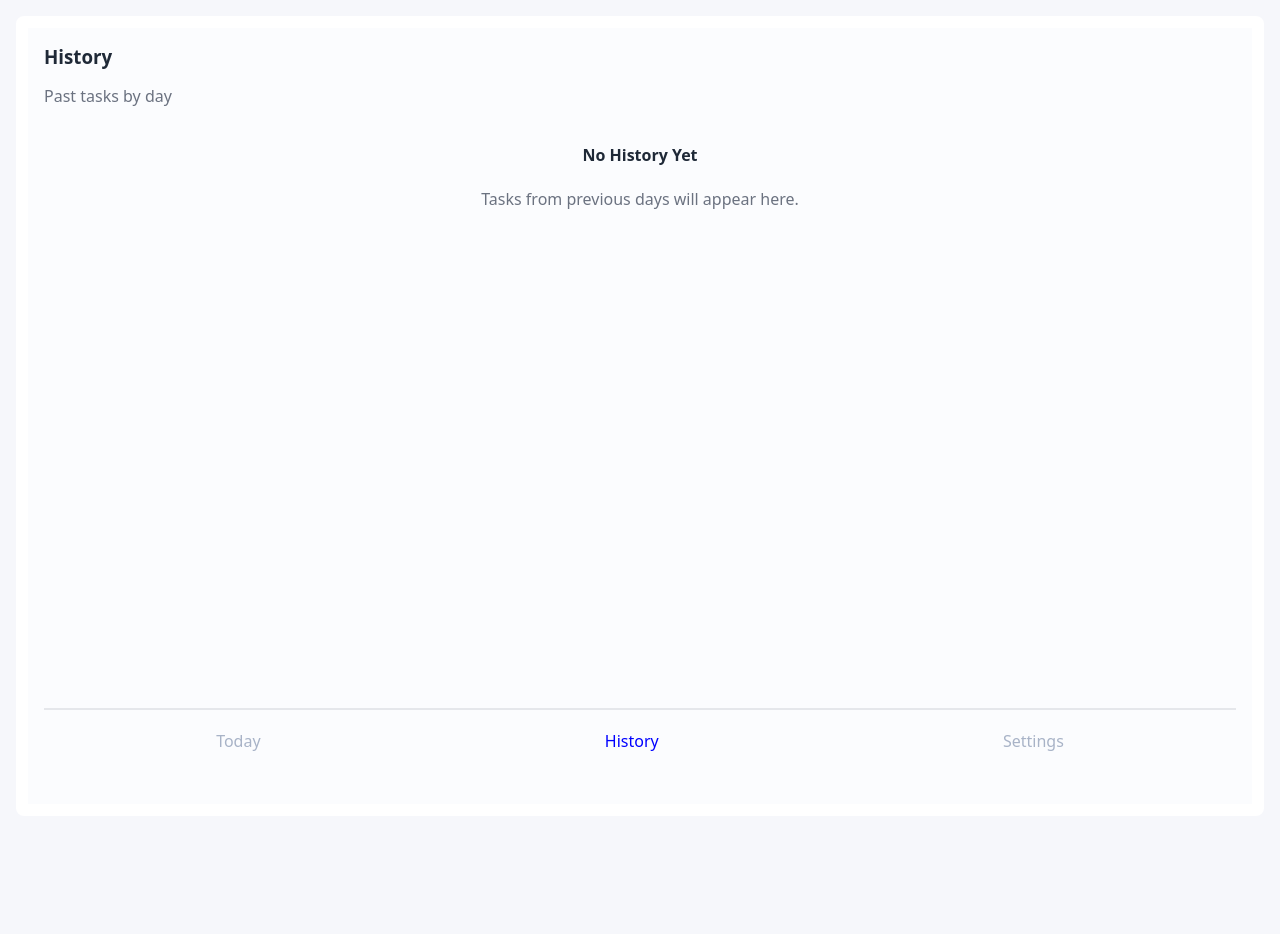
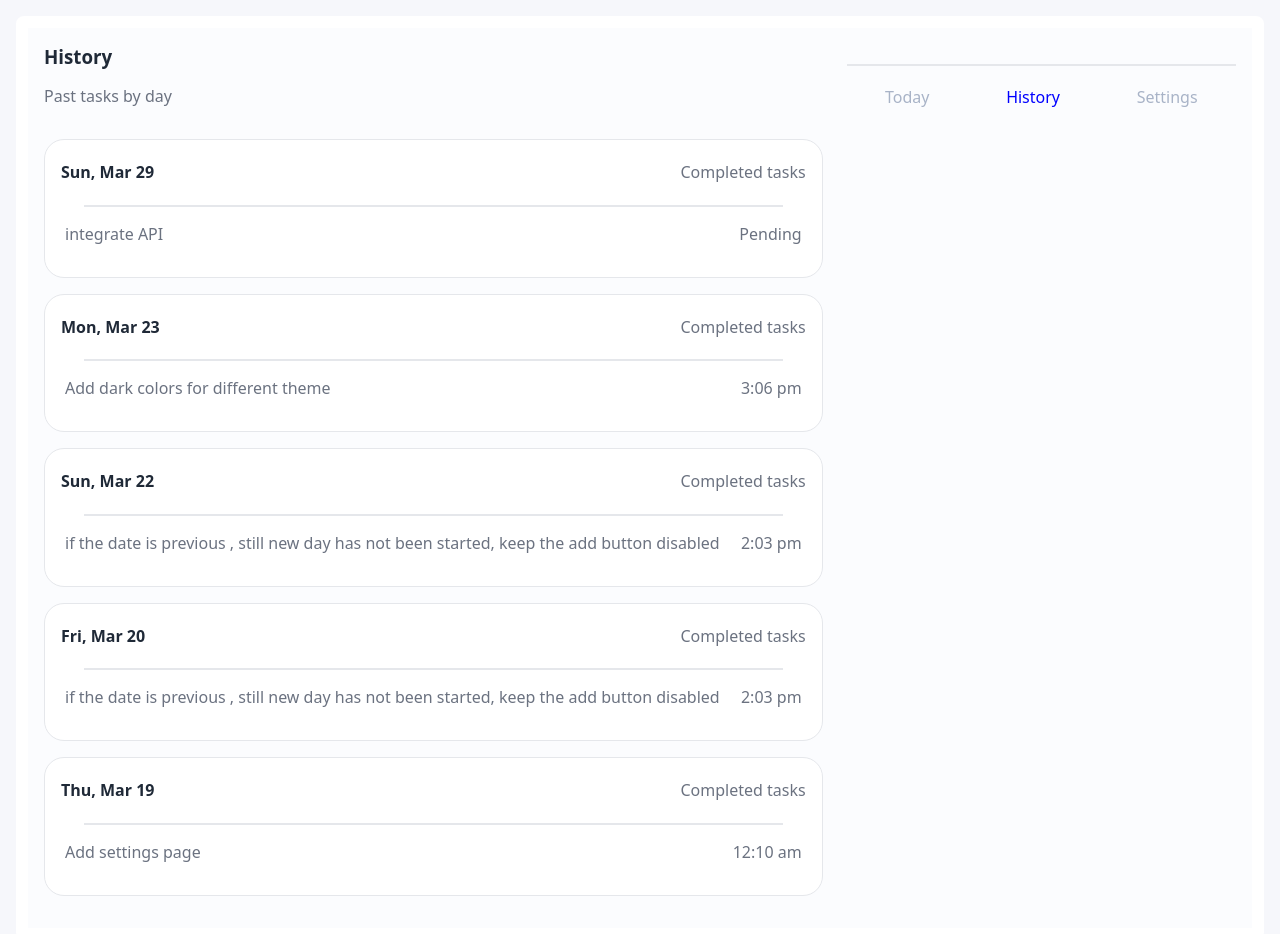
Before and after one commit to GirjaSharma/Todo-List, a React (Vite) app: page /history in a window 1280 px wide. Shown: the top 934 px of the page. Before the commit the page ends 832 px from the top, so only its background shows below. Built offline with nearby package versions, Linux system fonts and the light colour scheme; data requests are answered from the project's data file.

Commit message:
API integration

```diff
--- /dev/null
+++ b/db.json
@@ -0,0 +1,39 @@
+{
+  "tasks": [
+    {
+      "text": "Add settings page",
+      "id": "4ec63872-7fe9-4aae-8628-be2c73e1dfd0",
+      "completed": true,
+      "createdAt": "3/19/2026, 12:10:59 AM",
+      "date": "2026-03-20"
+    },
+    {
+      "text": "if the date is previous , still new day has not been started, keep the add button disabled",
+      "id": "97a6baaa-0a19-49d2-8047-7205f3de75c7",
+      "completed": true,
+      "createdAt": "3/20/2026, 2:03:40 PM",
+      "date": "2026-03-23"
+    },
+    {
+      "text": "Add dark colors for different theme",
+      "id": "3b1677aa-bff8-4535-a2e5-dcebba9ec0fa",
+      "completed": true,
+      "createdAt": "3/23/2026, 3:06:56 PM",
+      "date": "2026-03-24"
+    },
+    {
+      "text": "if the date is previous , still new day has not been started, keep the add button disabled",
+      "id": "773ba4c5-19f3-400b-ae2f-bfca4aa3012e",
+      "completed": true,
+      "createdAt": "3/21/2026, 2:03:40 PM",
+      "date": "2026-03-21"
+    },
+    {
+      "id": "945828ca-eb7c-469a-82be-1b447dc52dd8",
+      "text": "integrate API",
+      "completed": false,
+      "createdAt": "3/30/2026, 2:20:13 PM",
+      "date": "2026-03-30"
+    }
+  ]
+}
--- a/src/App.css
+++ b/src/App.css
@@ -10,7 +10,7 @@ grid-template-columns: 1fr; */
   padding: 1rem;
   background-color: var(--page-background);
     font-size: 0.75rem;
-
+gap:16px;
 }
 
 
@@ -23,19 +23,21 @@ p, li{
   .todoContainer{
 border: 0.75rem solid var(--screen-background);
 font-size: 1rem;
-
-/* gap: 1.5rem */
+display: grid;
+grid-template-columns: 2fr 1fr;
+gap: 1.5rem;
+align-items: start
 
   }
 
 }
 
 
-@media screen and (min-width: 1024px){
+/* @media screen and (min-width: 1024px){
   .todoContainer{
 border: 0.75rem solid var(--screen-background);
 font-size: 1rem;
 
   }
 
-}
+} */
--- a/src/App.jsx
+++ b/src/App.jsx
@@ -8,10 +8,20 @@ import {reducer, initial_state as defaultInitialState} from './reducer/Reducer';
 import {ACTION_TYPES, STORAGE_KEY} from './constants/actionTypes';
 import History from './Pages/History/HistoryPage';
 import SettingsPage from './Pages/Settings/SettingsPage';
-import TodayPage from './Pages/Today/TodayPage'
+import TodayPage from './Pages/Today/TodayPage';
+import {getTasks, postTask, updateTask} from './services/taskApi';
 
 
 const App=()=> {
+
+
+useEffect(()=>{
+  const fetchData = async()=>{
+    const data = await getTasks();
+    dispatch({type: ACTION_TYPES.SET_TASKS, payload: data})
+  }
+  fetchData();
+}, []);
 
   const initialState=(defaultInitialState)=>{
     try{
@@ -51,7 +61,7 @@ const App=()=> {
   const isEditing = state.editId !== null;
 
 
-  useEffect(() => {
+useEffect(() => {
 localStorage.setItem(STORAGE_KEY, JSON.stringify({taskList:state.taskList, currentDate:state.currentDate, carryOverUnfinished: state.carryOverUnfinished}));
 console.log("saving to localStorage", {
   taskList:state.taskList,
@@ -59,30 +69,33 @@ console.log("saving to localStorage", {
 })
   }, [state.taskList,state.currentDate, state.carryOverUnfinished]);
 
-  console.log("full state", state);
-  console.log("state.taskList", state.taskList);
-  console.log("isArray", Array.isArray(state.taskList));
 
+//   const [loading, setLoading] =useState(false);
+// const [data, setData ] = useState([]);
+const [error, setError] = useState("");
 
-
-  const handleAddBtn=(e)=>{
+const handleAddBtn=async(e)=>{
     e.preventDefault();
     const now=getNow()
     if(!state.task.trim())return ;
 
-
-    dispatch({
-      type: ACTION_TYPES.ADD_TASK,
-      payload: {
-        id:generateId(),
+    const newTaskData = {
+      id:generateId(),
         text: state.task.trim(),
         completed: false,
         createdAt: formatTime(now),
         date: getDayKey(now)
+    }
 
-      }
+    try{
+      const taskData = await postTask(newTaskData)
+        dispatch({
+      type: ACTION_TYPES.ADD_TASK,
+      payload: taskData
     })
-
+    }catch(error){
+      setError('Failed to add task')
+    }
     }
 
 
--- a/src/constants/actionTypes.js
+++ b/src/constants/actionTypes.js
@@ -1,4 +1,5 @@
 export const ACTION_TYPES={
+    SET_TASKS: "SET_TASKS",
     ADD_TASK: "ADD_TASK",
     DELETE_TASK: "DELETE_TASK",
     START_EDIT : "START_EDIT",
--- a/src/reducer/Reducer.js
+++ b/src/reducer/Reducer.js
@@ -12,18 +12,26 @@ export const initial_state={
 
 export function reducer(state, action){
 switch(action.type){
+    case ACTION_TYPES.SET_TASKS:
+        {
+            return{
+                ...state,
+                taskList: action.payload
+            }
+        }
+
     case ACTION_TYPES.ADD_TASK:
          {
-        const newTask={
-            text: action.payload.text,
-            id: action.payload.id,
-            completed: action.payload.completed,
-            createdAt: action.payload.createdAt,
-            date: action.payload.date
-        }
+        // const newTask={
+        //     text: action.payload.text,
+        //     id: action.payload.id,
+        //     completed: action.payload.completed,
+        //     createdAt: action.payload.createdAt,
+        //     date: action.payload.date
+        // }
         return {
             ...state,
-            taskList: [...state.taskList, newTask],
+            taskList: [...state.taskList, action.payload],
             task:'',
             editId:null
         }
--- /dev/null
+++ b/src/services/taskApi.js
@@ -0,0 +1,64 @@
+const BASE_URL = 'http://localhost:8000/tasks'
+
+export async function getTasks(){
+    try{
+        const response=   await fetch(BASE_URL);
+
+        if(!response.ok){
+            throw new Error('Failed to fetch tasks')
+        }
+          const data = await response.json();
+         return data;
+        }
+
+    catch(err){
+            console.error(err)
+        }
+}
+
+
+export async function postTask(newTaskData){
+    try{
+        const response = await fetch(BASE_URL, {
+        method: "POST",
+        headers: {
+            "Content-Type": "application/json",
+        },
+        body: JSON.stringify(newTaskData)
+
+        });
+        console.log("new task Data before post call", newTaskData);
+        if(!response.ok){
+            throw new Error('Network response was not ok.')
+        }
+        const data= await response.json();
+        console.log("response Data from post call", data);
+        return data;
+    }catch(error){
+        console.error("There was an error with the POST request");
+        throw error;
+    }
+
+}
+
+
+export async function updateTask(id, updates){
+    try{
+        const response = await fetch(`${BASE_URL}/${id}`,{
+            method: "PATCH",
+             headers: {
+            "Content-Type": "application/json",
+        },
+        body: JSON.stringify(updates)
+            }
+
+
+            )
+              const data = await response.json();
+         return data;
+    }
+    catch(error){
+        console.error(error)
+        throw error;
+    }
+}
```
Also changed, not shown: src/Pages/Today/TodayPage.jsx (+5 -64 lines).
